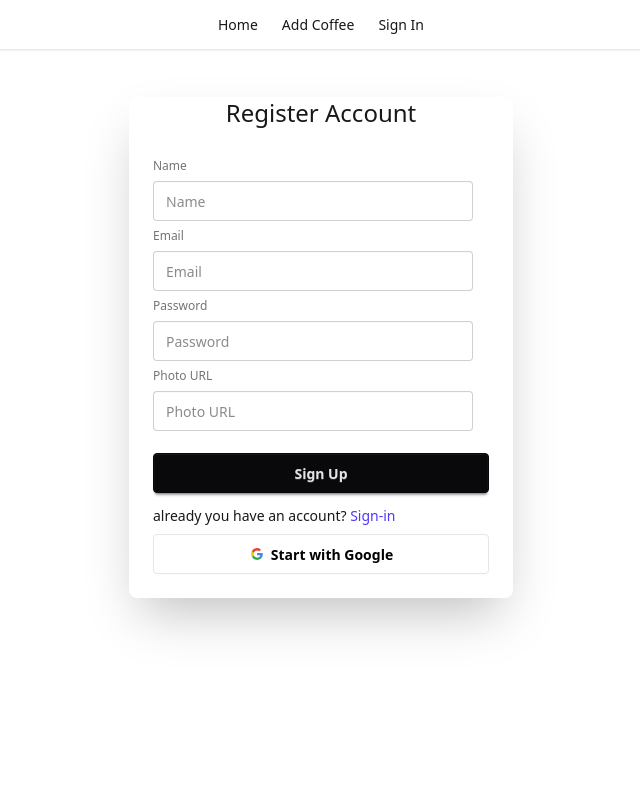
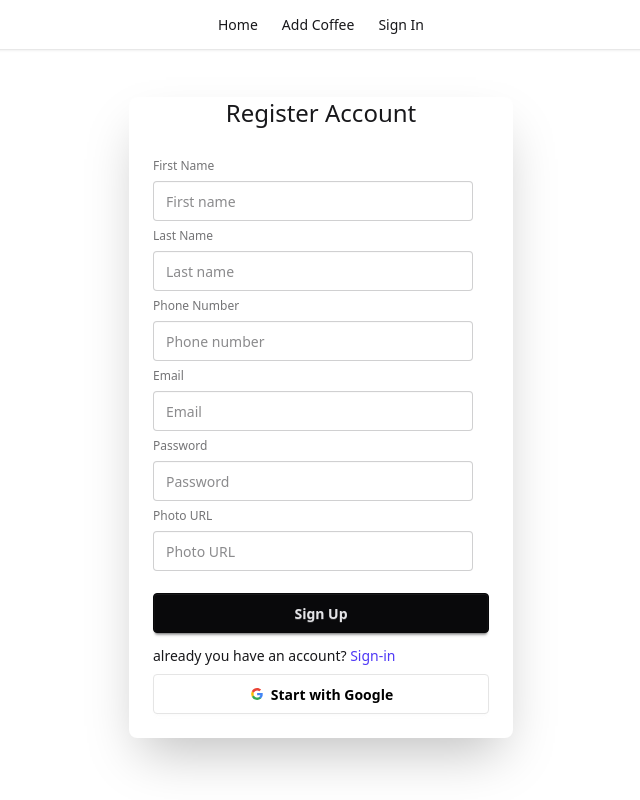
Before and after one commit to roni-biswas/coffee-store-client, a React (Vite) app: page /auth/signup in a window 1280 px wide. Shown: the whole page, without its empty margins (319-959 px from the left). Built offline with nearby package versions, Linux system fonts and the light colour scheme.

Commit message:
create a user and input in the database

```diff
--- a/src/components/SignUp.jsx
+++ b/src/components/SignUp.jsx
@@ -1,6 +1,7 @@
 import React, { use } from "react";
 import { Link } from "react-router";
 import { AuthContext } from "../provider/AuthProvider";
+import Swal from "sweetalert2";
 
 const SignUp = () => {
   const { createUser } = use(AuthContext);
@@ -9,12 +10,33 @@ const SignUp = () => {
     e.preventDefault();
     const form = e.target;
     const formData = new FormData(form);
-    const { email, password } = Object.fromEntries(formData.entries());
+    const { email, password, ...userProfile } = Object.fromEntries(
+      formData.entries()
+    );
 
     // create user
     createUser(email, password)
-      .then((data) => {
-        console.log(data);
+      .then((result) => {
+        // save profile in the database
+        if (result.user) {
+          fetch("http://localhost:8000/users", {
+            method: "POST",
+            headers: {
+              "Content-Type": "application/json",
+            },
+            body: JSON.stringify(userProfile),
+          })
+            .then((res) => res.json())
+            .then((data) => {
+              if (data.insertedId) {
+                Swal.fire({
+                  title: "User created Successfully!",
+                  icon: "success",
+                  draggable: true,
+                });
+              }
+            });
+        }
       })
       .catch((error) => {
         console.log(error.code);
@@ -26,8 +48,27 @@ const SignUp = () => {
       <h2 className="text-2xl text-center">Register Account</h2>
       <div className="card-body">
         <form onSubmit={handleSubmit} className="fieldset">
-          <label className="label">Name</label>
-          <input type="text" name="name" className="input" placeholder="Name" />
+          <label className="label">First Name</label>
+          <input
+            type="text"
+            name="first-name"
+            className="input"
+            placeholder="First name"
+          />
+          <label className="label">Last Name</label>
+          <input
+            type="text"
+            name="last-name"
+            className="input"
+            placeholder="Last name"
+          />
+          <label className="label">Phone Number</label>
+          <input
+            type="text"
+            name="phone-number"
+            className="input"
+            placeholder="Phone number"
+          />
           <label className="label">Email</label>
           <input
             type="email"
```
